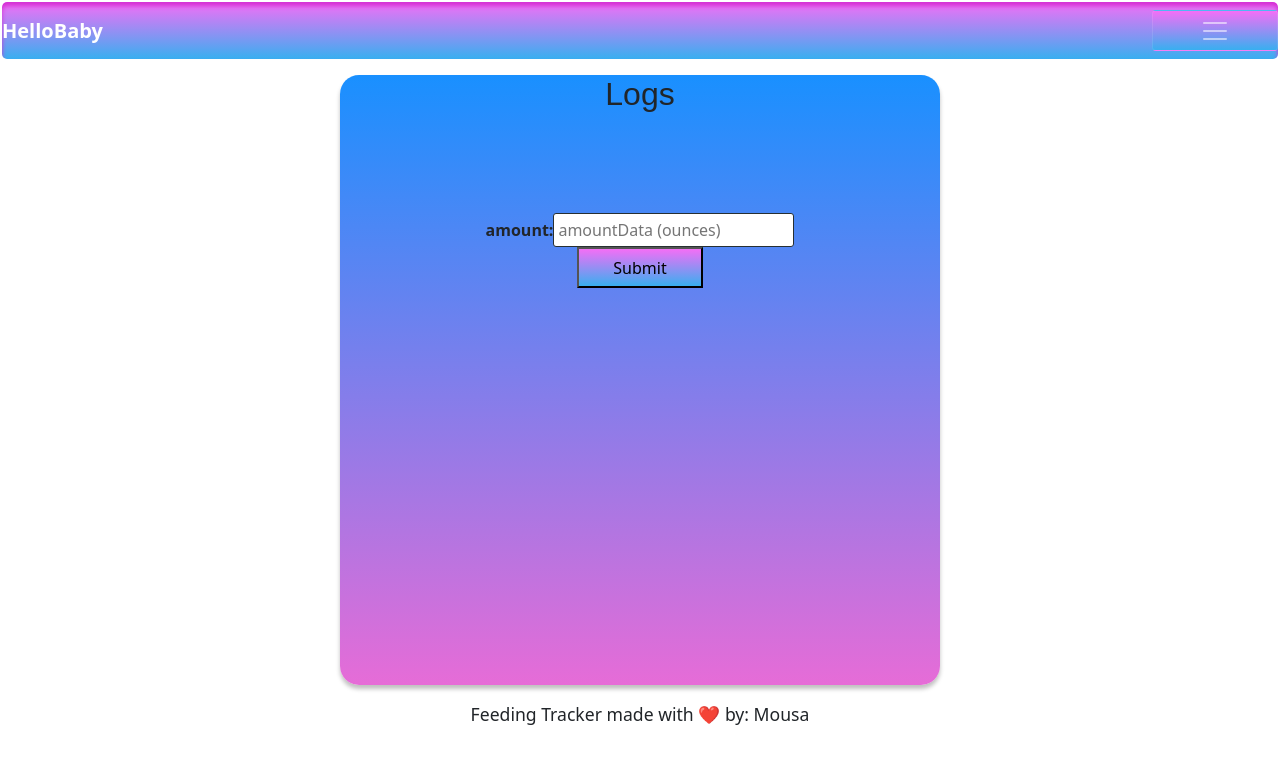
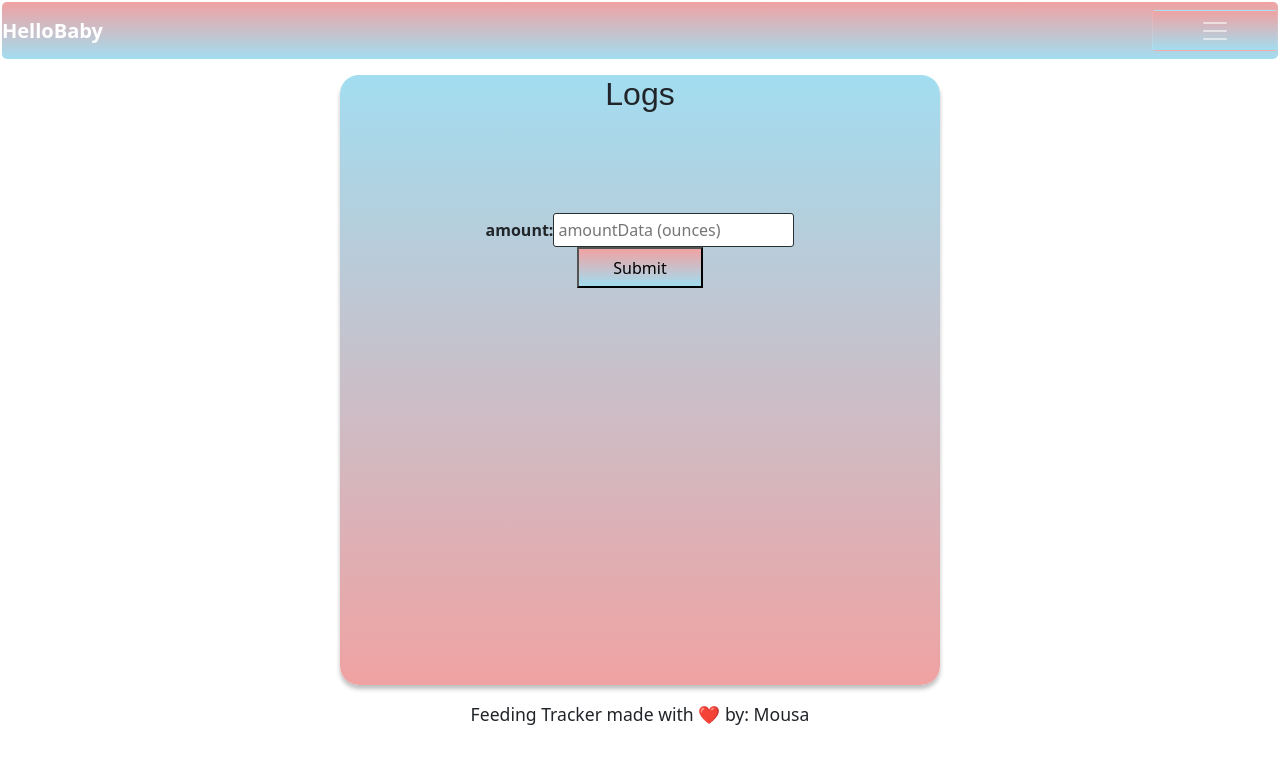
Before and after one commit to mhaddadin1/helloBaby, a React (Create React App) app in the folder client/: page /logs in a window 1280 px wide. Shown: the top 764 px of the page. Built offline with nearby package versions, Linux system fonts and the light colour scheme.

Commit message:
updated some styling for the cards

```diff
--- a/client/src/components/Nav/index.js
+++ b/client/src/components/Nav/index.js
@@ -28,23 +28,6 @@ const Menu = () => {
         <Nav className="mr-auto">
           <Nav.Link href="/profile">Profile</Nav.Link>
           <Nav.Link href="/logs">Log Feeding</Nav.Link>
-          {/* <NavDropdown title="Dropdown" id="collasible-nav-dropdown">
-            <NavDropdown.Item href="#action/3.1">Action</NavDropdown.Item>
-            <NavDropdown.Item href="#action/3.2">
-              Another action
-            </NavDropdown.Item>
-            <NavDropdown.Item href="#action/3.3">Something</NavDropdown.Item>
-            <NavDropdown.Divider />
-            <NavDropdown.Item href="#action/3.4">
-              Separated link
-            </NavDropdown.Item>
-          </NavDropdown> */}
-        </Nav>
-        <Nav>
-          {/* <Nav.Link href="#deets">More deets</Nav.Link>
-          <Nav.Link eventKey={2} href="#memes">
-            Dank memes
-          </Nav.Link> */}
         </Nav>
       </Navbar.Collapse>
     </Navbar>
--- a/client/src/components/Nav/style.css
+++ b/client/src/components/Nav/style.css
@@ -1,6 +1,6 @@
 .nav1 {
-  background: linear-gradient(180deg, #f46ef6 0%, #38aff0 100%);
-  box-shadow: inset 0px 4px 4px rgb(212, 47, 212);
+  background: linear-gradient(180deg, #f0a2a2 0%, #a2ddf0 100%);
+  /* box-shadow: inset 0px 4px 4px rgb(237, 112, 237); */
   border-radius: 5px;
   margin: 2px;
   text-align: center;
--- a/client/src/index.css
+++ b/client/src/index.css
@@ -93,7 +93,7 @@ button {
   left: 151px;
   top: 422px;
 
-  background: linear-gradient(180deg, #f46ef6 0%, #38aff0 100%);
+  background: linear-gradient(180deg, #f0a2a2 0%, #a2ddf0 100%);
   /* box-shadow: inset 0px 4px 4px rgb(212, 47, 212); */
   border-radius: 19px;
 }
@@ -145,7 +145,7 @@ label {
   margin-left: auto;
   margin-right: auto;
 
-  background: linear-gradient(180deg, #1990ff 0%, #e66cd7 100%);
+  background: linear-gradient(180deg, #a2ddf0 0%, #f0a2a2 100%);
   box-shadow: 0px 4px 4px rgba(0, 0, 0, 0.25);
   border-radius: 19px;
   text-align: center;
--- a/client/src/pages/Logs.js
+++ b/client/src/pages/Logs.js
@@ -1,10 +1,10 @@
 import React, { useState } from "react";
 import { useMutation } from "@apollo/client";
 import { ADD_FEEDING } from "../utils/mutations";
-// import Auth from "../utils/auth";
+import Auth from "../utils/auth";
 // import { QUERY_USER } from "../utils/queries";
 
-function Logs(props) {
+function Logs() {
   // const { loading, data } = useQuery(QUERY_USER);
   const [addFeeding] = useMutation(ADD_FEEDING);
   const [formState, setFormState] = useState(0);
@@ -13,13 +13,13 @@ function Logs(props) {
 
   const handleFormSubmit = async (event) => {
     event.preventDefault();
-    const mutation = await addFeeding({
+    await addFeeding({
       variables: {
-        amountData: formState.amountData,
+        feedingInput: parseInt(formState.amountData),
       },
     });
-    const feedings = mutation.data.addFeeding.feedings;
-    return feedings;
+    // const feedings = mutation.data.addFeeding.feedings;
+    // return feedings;
   };
 
   const handleChange = (event) => {
```
